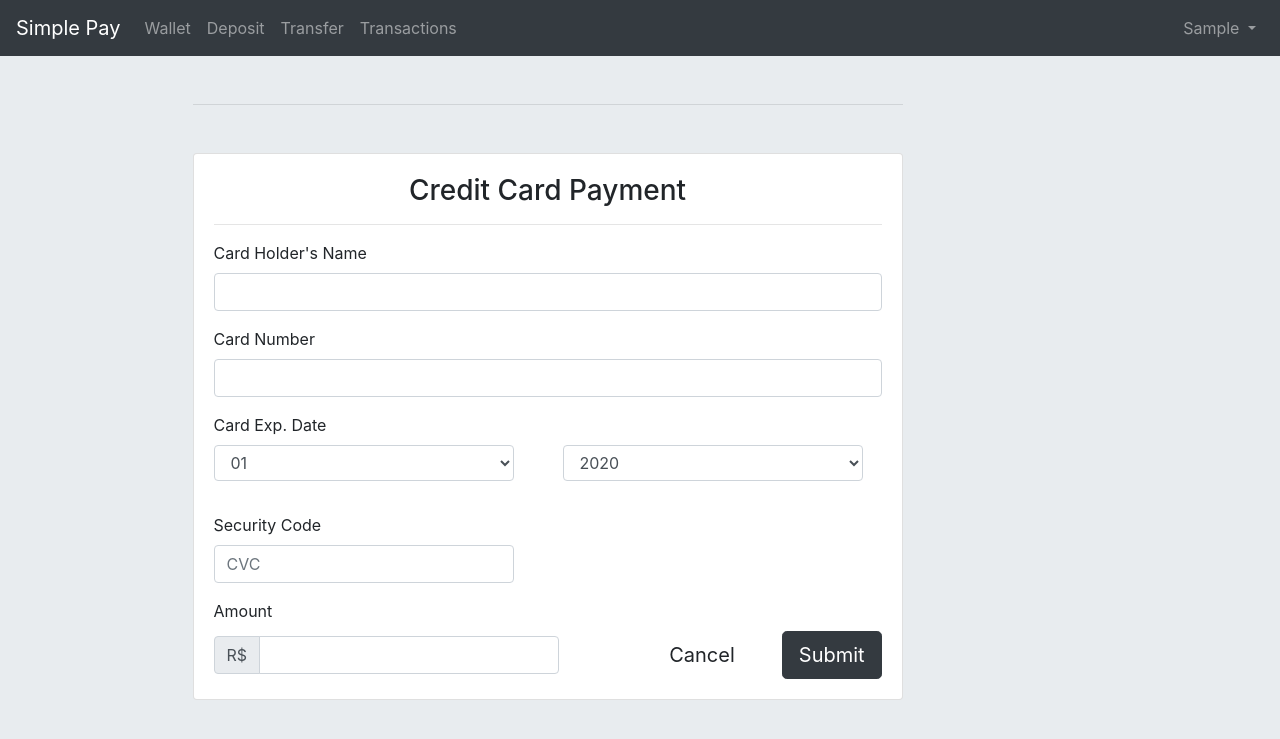
After one commit to nicomcc/simple_pay, a Node server app: page /deposit in a window 1280 px wide. The commit adds this page. Shown: the top 739 px of the page. Run offline with Node 20, Linux system fonts and the light colour scheme; the visitor is signed in with stand-in values (Sample User, id 1); some libraries are stand-ins or nearby versions.

Commit message:
design adjustment. Added deposit, transaction, transfer and wallet page

```diff
--- a/index.js
+++ b/index.js
@@ -35,15 +35,42 @@ passport.deserializeUser(User.deserializeUser());
 
 app.get('/', (req, res) => {
   if (req.isAuthenticated()) {
-    res.render('secrets', { firstName: 'test' });
+    res.redirect('wallet');
   } else {
     res.render('home');
   }
 });
 
-app.get('/secrets', (req, res) => {
+app.get('/wallet', (req, res) => {
   if (req.isAuthenticated()) {
-    res.render('secrets', { firstName: 'test' });
+    res.render('wallet', {
+      firstName: req.user.firstname,
+      walletcash: req.user.wallet,
+    });
+  } else {
+    res.redirect('/login');
+  }
+});
+
+app.get('/deposit', (req, res) => {
+  if (req.isAuthenticated()) {
+    res.render('deposit', { firstName: req.user.firstname });
+  } else {
+    res.redirect('/login');
+  }
+});
+
+app.get('/transfer', (req, res) => {
+  if (req.isAuthenticated()) {
+    res.render('transfer', { firstName: req.user.firstname });
+  } else {
+    res.redirect('/login');
+  }
+});
+
+app.get('/transaction', (req, res) => {
+  if (req.isAuthenticated()) {
+    res.render('transaction', { firstName: req.user.firstname });
   } else {
     res.redirect('/login');
   }
@@ -62,7 +89,7 @@ app.post('/login', (req, res) => {
     if (!user) { return res.render('login', { loginError: 'Invalid Credentials' }); }
     req.logIn(newuser, (error) => {
       if (error) { return res.render('login', { loginError: error }); }
-      return res.render('secrets', { firstName: user.firstname });
+      return res.redirect('wallet');
     });
   })(req, res);
 });
@@ -86,15 +113,10 @@ app.post('/register', (req, res) => {
       res.render('register', { registerError: err });
     } else {
       passport.authenticate('local')(req, res, () => {
-        res.render('secrets', { firstName: user.firstname });
+        res.redirect('wallet');
       });
     }
   });
 });
 
-app.get('/submit', (req, res) => {
-  res.render('submit', { firstName: '' });
-});
-
-
 app.listen(3000, () => { console.log('Server started on port 3000'); });
--- a/public/css/styles.css
+++ b/public/css/styles.css
@@ -14,3 +14,9 @@ body {
   color: #fff;
   background-color: #000;
 }
+
+.form-control{min-width:300px;}
+
+.walletjumbo{
+  padding-bottom: 0
+}
--- a/src/userschema.js
+++ b/src/userschema.js
@@ -17,6 +17,10 @@ const userSchema = new mongoose.Schema({
   password: {
     type: String,
   },
+  wallet: {
+    type: Number,
+    default: 1.52,
+  },
 });
 
 userSchema.plugin(passportLocalMongoose);
--- /dev/null
+++ b/views/deposit.ejs
@@ -0,0 +1,93 @@
+<%- include('partials/headerlogin') %>
+<link href="//maxcdn.bootstrapcdn.com/bootstrap/4.0.0/css/bootstrap.min.css" rel="stylesheet" id="bootstrap-css">
+<script src="//maxcdn.bootstrapcdn.com/bootstrap/4.0.0/js/bootstrap.min.js"></script>
+<script src="//cdnjs.cloudflare.com/ajax/libs/jquery/3.2.1/jquery.min.js"></script>
+<link rel="stylesheet" href="css/styles.css">
+
+<div class="container mt-5">
+  <div class="col-md-8 offset-md-1">
+    <span class="anchor" id="formPayment"></span>
+    <hr class="my-5">
+
+    <!-- form card cc payment -->
+    <div class="card card-outline-secondary">
+      <div class="card-body">
+        <h3 class="text-center">Credit Card Payment</h3>
+        <hr>
+
+        <form action="/transaction" method="POST">
+          <div class="form-group">
+            <label for="cc_name">Card Holder's Name</label>
+            <input type="text" class="form-control" id="cc_name" pattern="\w+ \w+.*" title="First and last name" required="required">
+          </div>
+          <div class="form-group">
+            <label>Card Number</label>
+            <input type="text" class="form-control" autocomplete="off" maxlength="20" pattern="\d{16}" title="Credit card number" required="">
+          </div>
+          <div class="form-group row">
+            <label class="col-md-12">Card Exp. Date</label>
+            <div class="col-md-6">
+              <select class="form-control input-sm" style="width: 10px" name="cc_exp_mo" size="0">
+                <option value="01">01</option>
+                <option value="02">02</option>
+                <option value="03">03</option>
+                <option value="04">04</option>
+                <option value="05">05</option>
+                <option value="06">06</option>
+                <option value="07">07</option>
+                <option value="08">08</option>
+                <option value="09">09</option>
+                <option value="10">10</option>
+                <option value="11">11</option>
+                <option value="12">12</option>
+              </select>
+            </div>
+            <div class="col-md-4">
+              <div class="form-group">
+                <select class="form-control" name="cc_exp_yr" size="0">
+                  <option>2020</option>
+                  <option>2021</option>
+                  <option>2022</option>
+                  <option>2023</option>
+                  <option>2024</option>
+                  <option>2025</option>
+                  <option>2026</option>
+                  <option>2027</option>
+                  <option>2028</option>
+                </select>
+              </div>
+            </div>
+
+          </div>
+          <div class="form-group row">
+            <div class="col-md-5">
+              <label>Security Code</label>
+              <input type="text" class="form-control" autocomplete="off" maxlength="3" pattern="\d{3}" title="Three digits at back of your card" required="" placeholder="CVC">
+            </div>
+          </div>
+          <div class="row">
+            <label class="col-md-12">Amount</label>
+          </div>
+          <div class="form-inline">
+            <div class="input-group">
+              <div class="input-group-prepend"><span class="input-group-text">R$</span></div>
+              <input type="number" class="form-control text-right" step="0.01" min="0">
+          </div>
+          <hr>
+          <div class="form-group row">
+            <div class="col-md-6">
+              <button type="reset" class="btn btn-default btn-lg btn-block">Cancel</button>
+            </div>
+            <div class="col-md-6">
+              <button type="submit" class="btn btn-dark btn-lg btn-block">Submit</button>
+            </div>
+          </div>
+        </form>
+      </div>
+    </div>
+    <!-- /form card cc payment -->
+
+
+  </div>
+
+  <%- include('partials/footer') %>
--- a/views/partials/headerlogin.ejs
+++ b/views/partials/headerlogin.ejs
@@ -21,16 +21,16 @@
 
     <ul class="navbar-nav mr-auto">
       <li class="nav-item">
-        <a class="nav-link" href="/">Wallet</a>
+        <a class="nav-link" href="/wallet">Wallet</a>
       </li>
       <li class="nav-item">
-        <a class="nav-link" href="/">Deposit</a>
+        <a class="nav-link" href="/deposit">Deposit</a>
       </li>
       <li class="nav-item">
-        <a class="nav-link" href="/">Transfer</a>
+        <a class="nav-link" href="/transfer">Transfer</a>
       </li>
       <li class="nav-item">
-        <a class="nav-link" href="/">Transactions</a>
+        <a class="nav-link" href="/transaction">Transactions</a>
       </li>
     </ul>
     <ul class="navbar-nav ml-auto">
@@ -39,7 +39,6 @@
           <%= firstName %>
         </a>
         <div class="dropdown-menu" aria-labelledby="navbarDropdown">
-          <div class="dropdown-divider"></div>
           <a class="dropdown-item" href="/logout">Logout</a>
         </div>
       </li>
```
Also changed, not shown: views/secrets.ejs (deleted, +0 -15 lines), views/submit.ejs (deleted, +0 -20 lines), views/transaction.ejs (added, +37 -0 lines), views/transfer.ejs (added, +55 -0 lines), views/wallet.ejs (added, +83 -0 lines).
